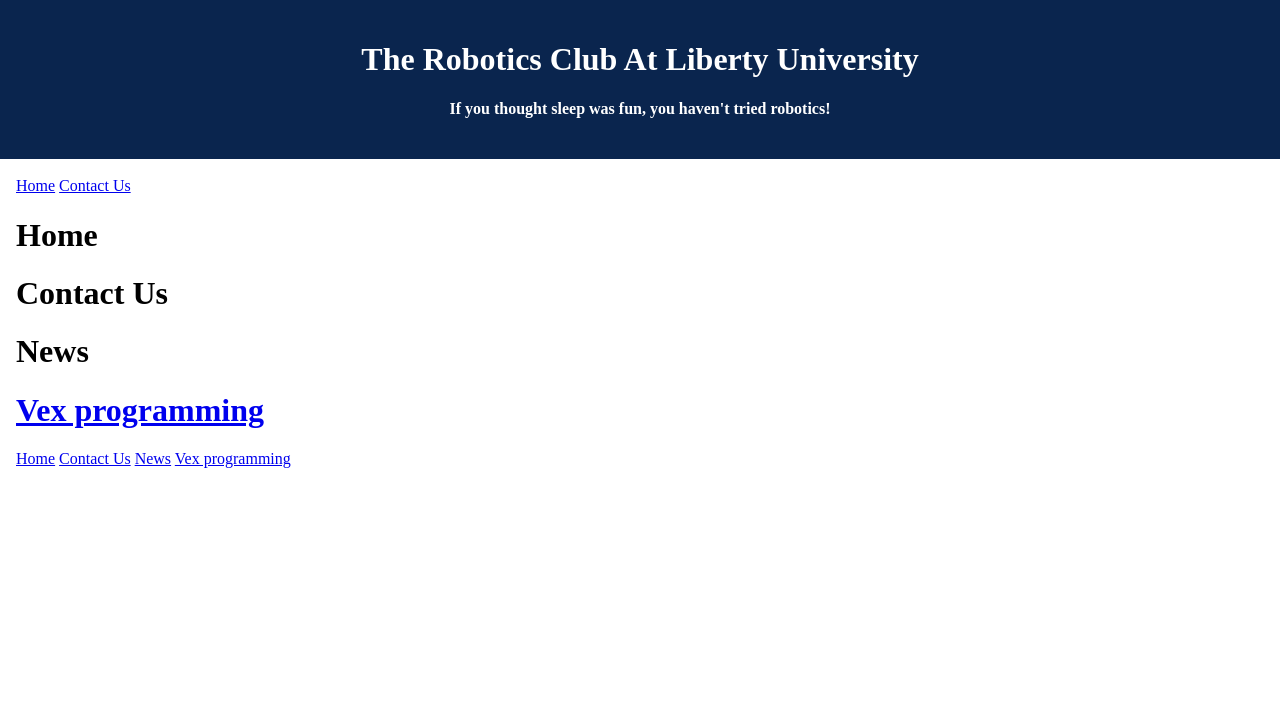
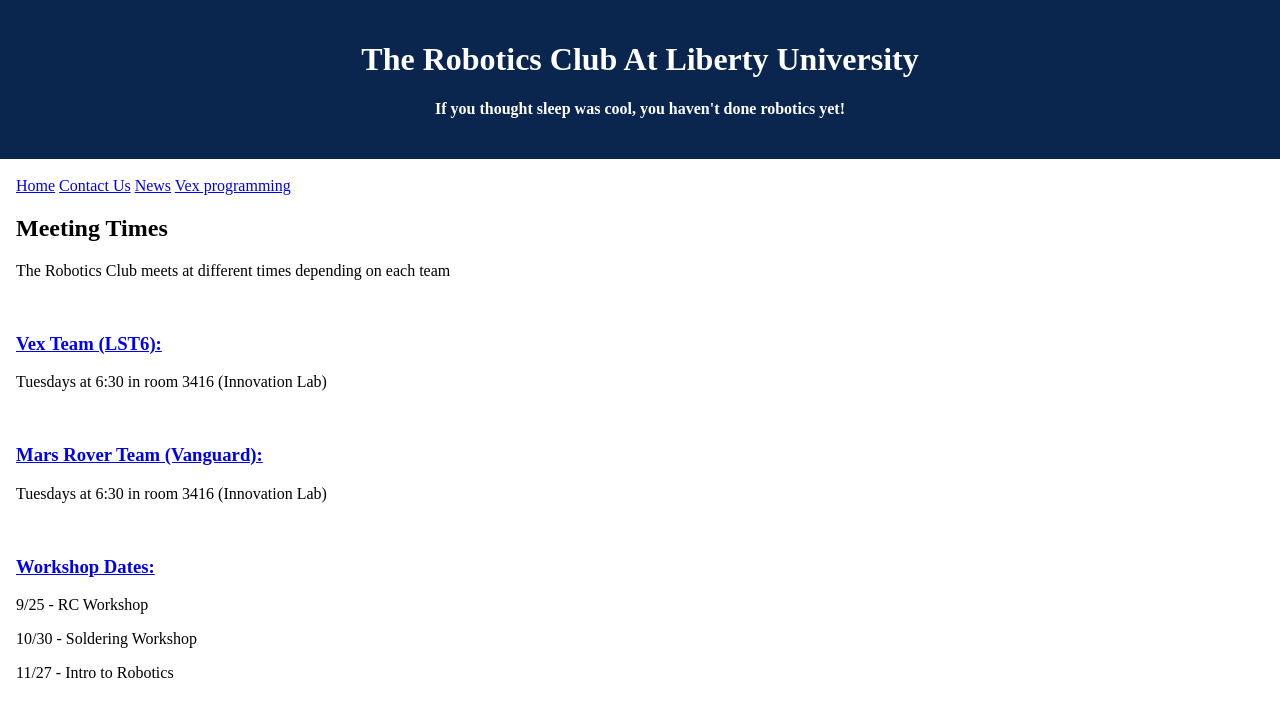
Before and after one commit to liberty-university-robotics/liberty-university-robotics.github.io, a plain HTML site: page index.html in a window 1280 px wide. Drawn offline with Linux system fonts and the light colour scheme.

Commit message:
Meeting Times

```diff
--- a/index.html
+++ b/index.html
@@ -5,22 +5,29 @@
 <link href="/base.css" rel="stylesheet"/>
 </head>
 <body>
-<div id='banner'>
+<div id="banner">
 <h1>The Robotics Club At Liberty University</h1>
-<h4>If you thought sleep was fun, you haven't tried robotics!<h4>
-</div>
-<div id='nav'>
+<h4>If you thought sleep was cool, you haven't done robotics yet!</h4><h4>
+</h4></div>
+<div id="nav">
 <br>
-<a href="/index.html">Home</a>
-<a href="/contactus.html">Contact Us</a>
-<h1>Home</h1>
-<h1>Contact Us</h1>
-<h1>News</h1>
-<h1><a href="/vexp.html">Vex programming</a></h1>
 <a href="/index.html">Home</a>
 <a href="/contactus.html">Contact Us</a>
 <a href="/news.html">News</a>
 <a href="/vexp.html">Vex programming</a>
+    <h2>Meeting Times</h2>
+    <p>The Robotics Club meets at different times depending on each team</p>
+    <br />
+    <h3><a href="/lst6.html">Vex Team (LST6):</a></h3>
+    <p>Tuesdays at 6:30 in room 3416 (Innovation Lab)</p>
+    <br />
+    <h3><a href="/vanguard.html">Mars Rover Team (Vanguard):</a></h3>
+    <p>Tuesdays at 6:30 in room 3416 (Innovation Lab)</p>
+    <br />
+    <h3><a href="/workshops.html">Workshop Dates:</a></h3>
+    <p>9/25 - RC Workshop</p>
+    <p>10/30 - Soldering Workshop</p>
+    <p>11/27 - Intro to Robotics</p>
 </div>
 
 </body>
```
